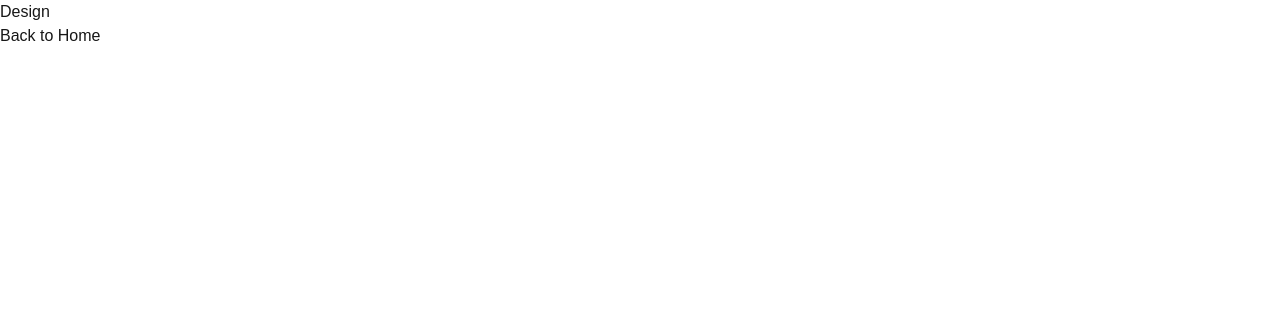
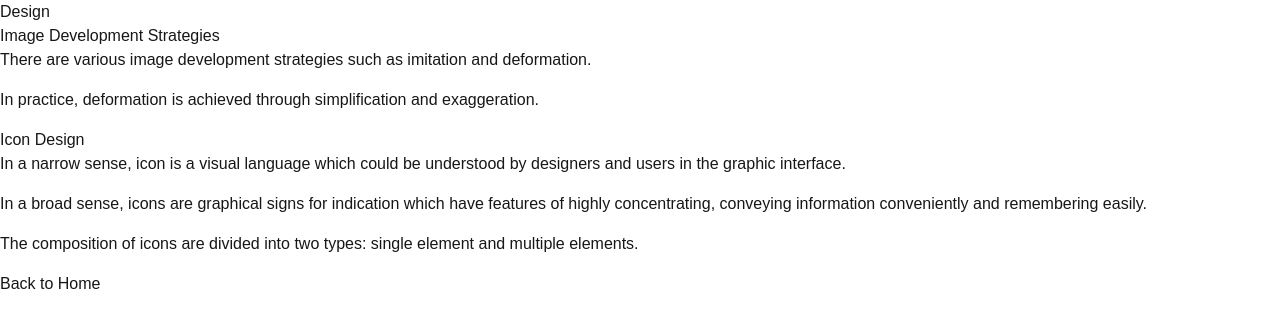
Before and after one commit to rexccm/rex-chan-notes, a Next.js app: page /design in a window 1280 px wide. Shown: the top 328 px of the page. Built offline with nearby package versions, Linux system fonts and the light colour scheme.

Commit message:
Update design content with image development strategies and icon design

```diff
--- a/app/design/page.tsx
+++ b/app/design/page.tsx
@@ -4,6 +4,17 @@ export default function Design() {
     return (
         <>
             <h2>Design</h2>
+            <section>
+                <h3>Image Development Strategies</h3>
+                <p>There are various image development strategies such as imitation and deformation.</p>
+                <p>In practice, deformation is achieved through simplification and exaggeration.</p>
+            </section>
+            <section>
+                <h3>Icon Design</h3>
+                <p>In a narrow sense, icon is a visual language which could be understood by designers and users in the graphic interface.</p>
+                <p>In a broad sense, icons are graphical signs for indication which have features of highly concentrating, conveying information conveniently and remembering easily.</p>
+                <p>The composition of icons are divided into two types: single element and multiple elements.</p>
+            </section>
             <Link
                 href="/"
             >
```
